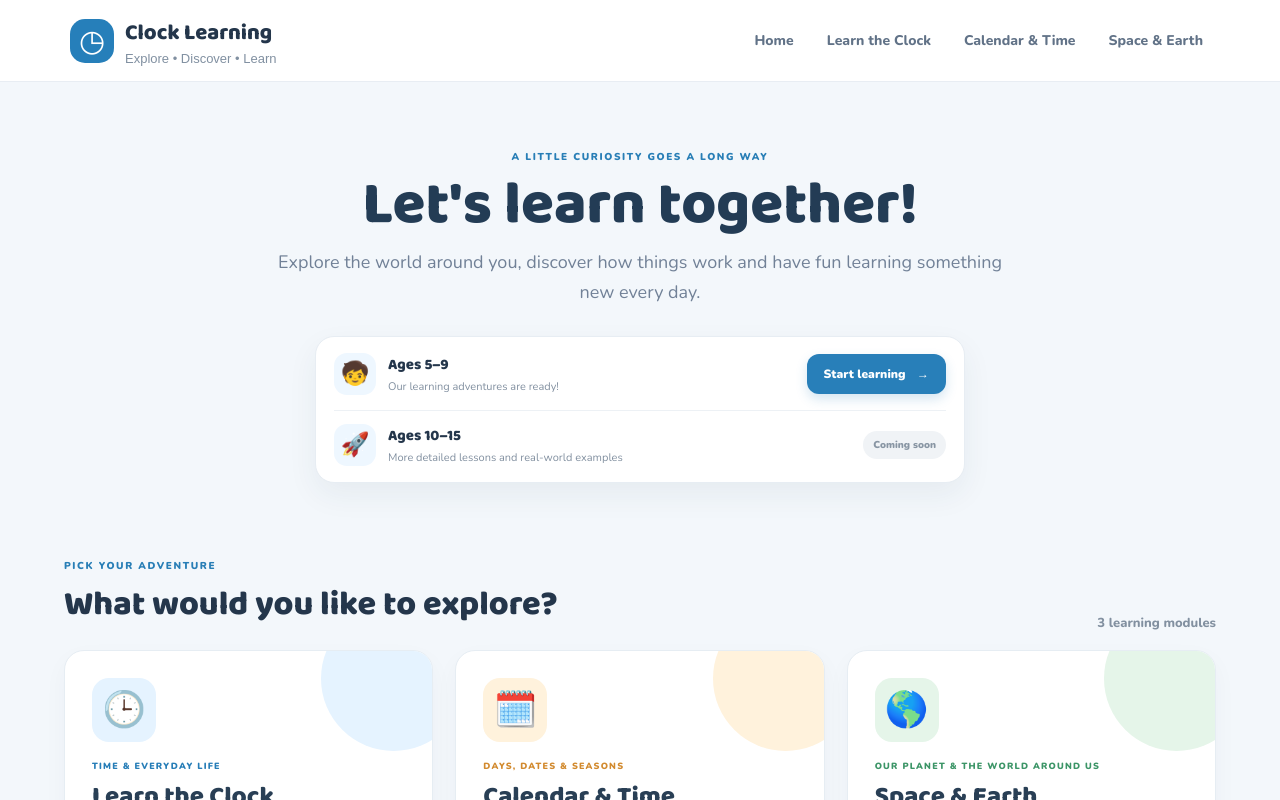
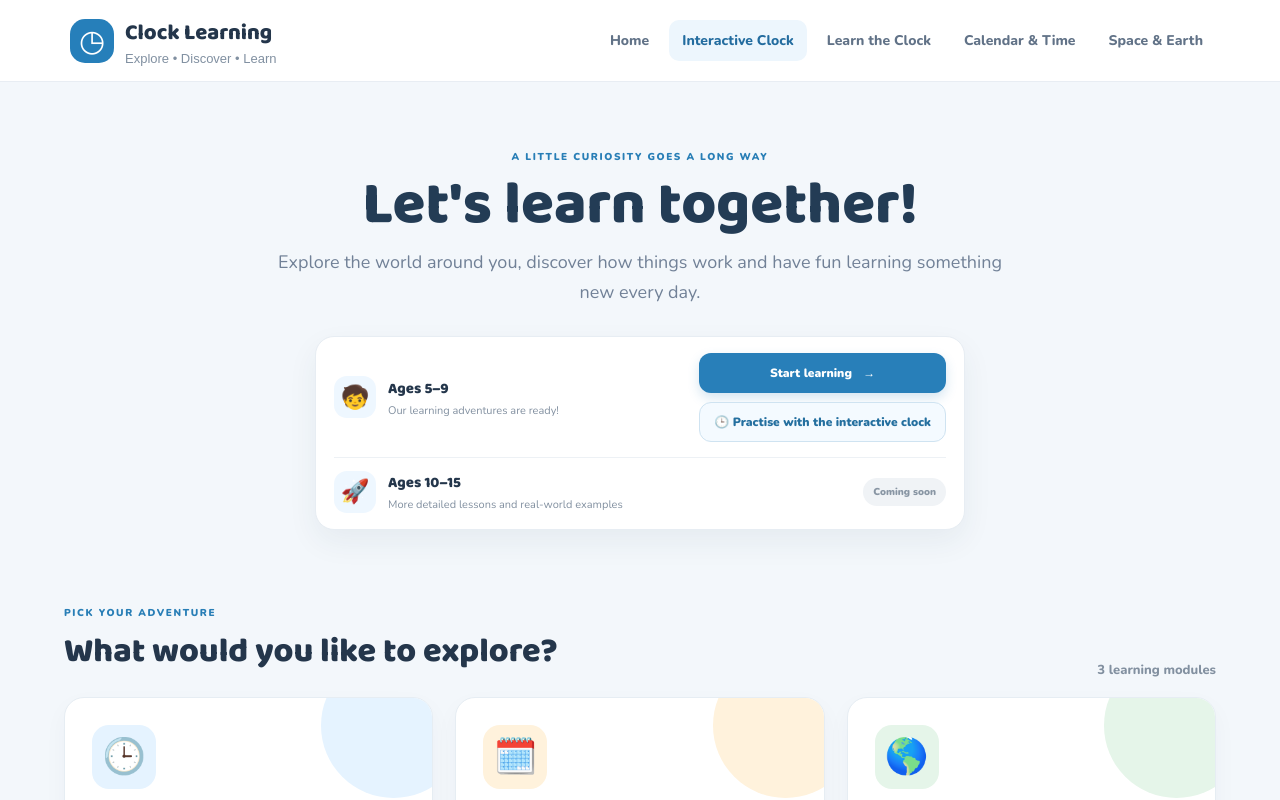
Before and after one commit to amir-dev-projects/clock-learning, a React (Vite) app: page / in a window 1280 px wide. Shown: the top 800 px of the page. Built offline with nearby package versions, Linux system fonts and the light colour scheme.

Commit message:
Restore prominent access to the original interactive clock (#5)
* Restore direct access to the original interactive clock

* Style the interactive clock entry points

```diff
--- a/src/App.jsx
+++ b/src/App.jsx
@@ -21,12 +21,12 @@ const completedClockLessons = {
   16: {intro:"You have learned about clock faces, hours, minutes, seconds and everyday time. Now bring those skills together!",sections:[["Read the whole clock","Remember to check both hands. The minute hand tells the minutes, and the hour hand moves gradually towards the next number."],["Think about the day","Use AM and PM to describe the part of the day. Remember: noon is 12:00 PM and midnight is 12:00 AM."],["Use time to solve problems","You can read a schedule, compare two times and count forward to find how long an activity lasts. Take one step at a time and check your answer."]],activity:"Ask an adult to choose three times for you to set on your paper clock. Include one o'clock time, one time with minutes past and one time with minutes to. Then solve an elapsed-time question together.",question:"A movie starts at 2:45 PM and lasts 1 hour. When does it finish?",answers:["3:15 PM","3:45 PM","4:45 PM"],correct:1,explanation:"One hour after 2:45 PM is 3:45 PM. You did it — you are a Clock Master!"}
 };
 
-function Header({page,setPage,back}) {
-  return <header className="site-header"><button className="brand-button" onClick={()=>setPage({type:"home"})}><span className="brand-mark">◷</span><span><strong>Clock Learning</strong><small>Explore • Discover • Learn</small></span></button><nav><button onClick={()=>setPage({type:"home"})}>Home</button><button onClick={()=>setPage({type:"module",module:"clock"})}>Learn the Clock</button><button onClick={()=>setPage({type:"module",module:"calendar"})}>Calendar & Time</button><button onClick={()=>setPage({type:"module",module:"earth"})}>Space & Earth</button></nav></header>;
+function Header({page,setPage,back,openClock}) {
+  return <header className="site-header"><button className="brand-button" onClick={()=>setPage({type:"home"})}><span className="brand-mark">◷</span><span><strong>Clock Learning</strong><small>Explore • Discover • Learn</small></span></button><nav><button onClick={()=>setPage({type:"home"})}>Home</button><button onClick={openClock}>Interactive Clock</button><button onClick={()=>setPage({type:"module",module:"clock"})}>Learn the Clock</button><button onClick={()=>setPage({type:"module",module:"calendar"})}>Calendar & Time</button><button onClick={()=>setPage({type:"module",module:"earth"})}>Space & Earth</button></nav></header>;
 }
 
-function Home({setPage}) {
- return <><section className="hero"><span className="eyebrow">A LITTLE CURIOSITY GOES A LONG WAY</span><h1>Let's learn together!</h1><p>Explore the world around you, discover how things work and have fun learning something new every day.</p><div className="age-choice"><div><span className="age-icon">🧒</span><div><strong>Ages 5–9</strong><small>Our learning adventures are ready!</small></div></div><button className="primary-button" onClick={()=>setPage({type:"module",module:"clock"})}>Start learning <span>→</span></button><div className="coming-age"><span className="age-icon">🚀</span><div><strong>Ages 10–15</strong><small>More detailed lessons and real-world examples</small></div><span className="coming-pill">Coming soon</span></div></div></section>
+function Home({setPage,openClock}) {
+ return <><section className="hero"><span className="eyebrow">A LITTLE CURIOSITY GOES A LONG WAY</span><h1>Let's learn together!</h1><p>Explore the world around you, discover how things work and have fun learning something new every day.</p><div className="age-choice"><div><span className="age-icon">🧒</span><div><strong>Ages 5–9</strong><small>Our learning adventures are ready!</small></div></div><div className="home-actions"><button className="primary-button" onClick={()=>setPage({type:"module",module:"clock"})}>Start learning <span>→</span></button><button className="clock-home-button" onClick={openClock}>🕒 Practise with the interactive clock</button></div><div className="coming-age"><span className="age-icon">🚀</span><div><strong>Ages 10–15</strong><small>More detailed lessons and real-world examples</small></div><span className="coming-pill">Coming soon</span></div></div></section>
  <section className="module-section"><div className="section-heading"><div><span className="eyebrow">PICK YOUR ADVENTURE</span><h2>What would you like to explore?</h2></div><span className="section-note">3 learning modules</span></div><div className="module-grid">{modules.map((m)=><article className={`module-card ${m.theme}`} key={m.id}><div className="module-art">{m.emoji}</div><span className="module-kicker">{m.kicker}</span><h3>{m.title}</h3><p>{m.description}</p><div className="module-meta"><span>{m.lessons.length} lessons</span><button onClick={()=>setPage({type:"module",module:m.id})}>Explore module <b>→</b></button></div></article>)}</div></section>
  <section className="home-tip"><span>💡</span><div><strong>Learning is an adventure</strong><p>Start with a question, explore the lesson, try an activity and see what you can discover.</p></div></section></>;
 }
@@ -93,7 +93,9 @@ function LessonPage({moduleId,lessonId,setPage}) {
 }
 
 export default function App(){
- const [page,setPage]=useState({type:"home"});
- if(page.type==="clock-tool")return <div className="learning-shell"><button className="back-link clock-back" onClick={()=>setPage(page.returnTo||{type:"home"})}>← Back to lesson</button><ClockPractice/></div>;
- return <div className="learning-shell"><Header setPage={setPage}/><main className="page-container">{page.type==="home"?<Home setPage={setPage}/>:page.type==="module"?<ModulePage moduleId={page.module} setPage={setPage}/>:<LessonPage key={`${page.module}-${page.lesson}`} moduleId={page.module} lessonId={page.lesson} setPage={setPage}/>}</main><footer className="site-footer"><strong>Clock Learning</strong><span>Curious minds. Bright discoveries.</span><small>Created by AMIR FATEMI · © 2026</small></footer></div>;
+ const [page,setPage]=useState(()=>window.location.hash==="#interactive-clock"?{type:"clock-tool",returnTo:{type:"home"}}:{type:"home"});
+ const navigate=(next)=>{if(next.type==="clock-tool"){window.location.hash="interactive-clock";}else if(page.type==="clock-tool"){window.history.replaceState(null,"",window.location.pathname+window.location.search);}setPage(next);};
+ const openClock=()=>navigate({type:"clock-tool",returnTo:{type:"home"}});
+ if(page.type==="clock-tool")return <div className="learning-shell"><button className="back-link clock-back" onClick={()=>navigate(page.returnTo||{type:"home"})}>← Back to {page.returnTo?.type==="home"?"home":"lesson"}</button><ClockPractice/></div>;
+ return <div className="learning-shell"><Header setPage={navigate} openClock={openClock}/><main className="page-container">{page.type==="home"?<Home setPage={navigate} openClock={openClock}/>:page.type==="module"?<ModulePage moduleId={page.module} setPage={navigate}/>:<LessonPage key={`${page.module}-${page.lesson}`} moduleId={page.module} lessonId={page.lesson} setPage={navigate}/>}</main><footer className="site-footer"><strong>Clock Learning</strong><span>Curious minds. Bright discoveries.</span><small>Created by AMIR FATEMI · © 2026</small></footer></div>;
 }
--- a/src/styles.css
+++ b/src/styles.css
@@ -184,3 +184,11 @@
  .clock-parts-layout{grid-template-columns:1fr}
  .clock-parts-svg{max-width:300px}
 }
+
+
+/* Keep the original hands-on clock easy to find from the home page */
+.home-actions{display:flex;flex-direction:column;align-items:stretch;gap:9px;min-width:205px}
+.clock-home-button{border:1px solid #cfe3f1;border-radius:12px;background:#f4faff;color:#246f9f;padding:11px 14px;font:900 12px Nunito;cursor:pointer;white-space:nowrap}
+.clock-home-button:hover{background:#e7f4fd;border-color:#a9d1e9}
+.site-header nav button:nth-child(2){background:#edf6fd;color:#236c9f}
+@media(max-width:620px){.home-actions{width:100%}.clock-home-button{white-space:normal}}
```
